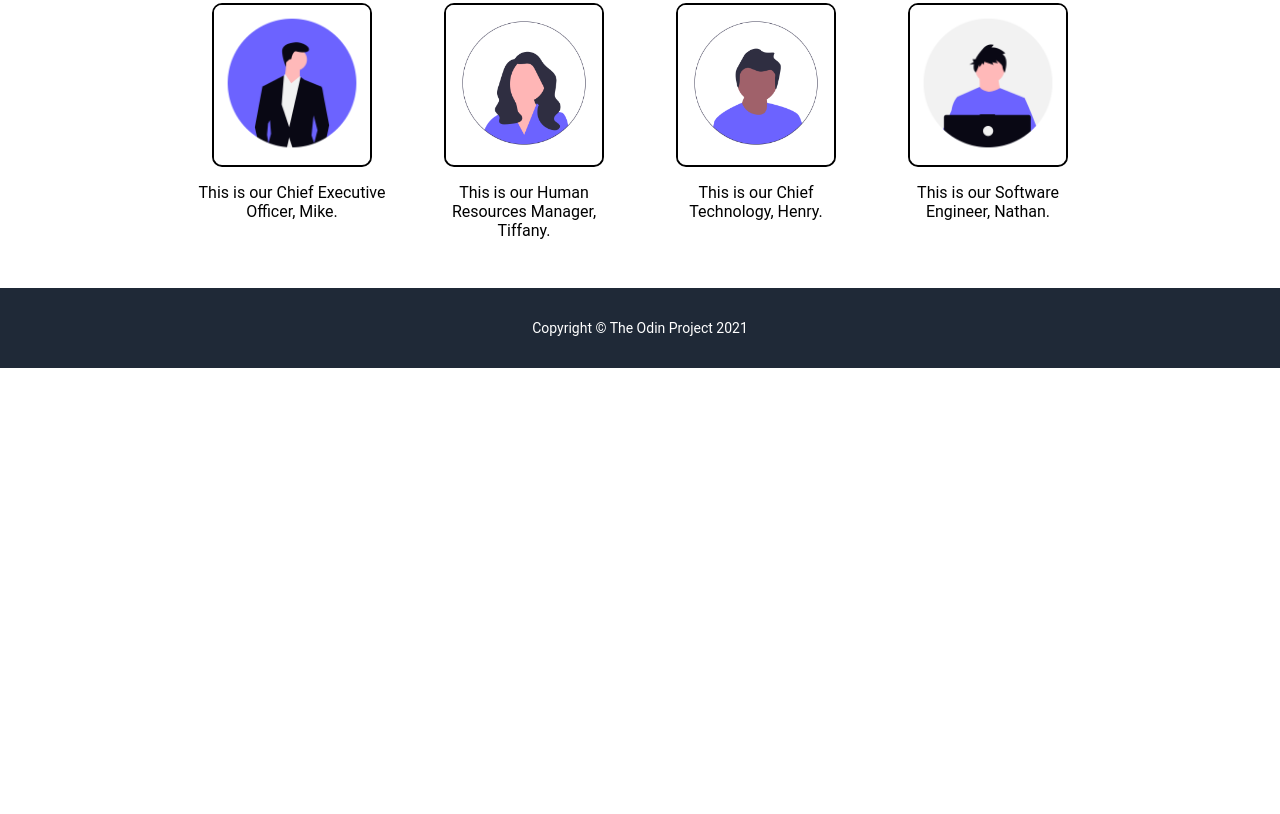
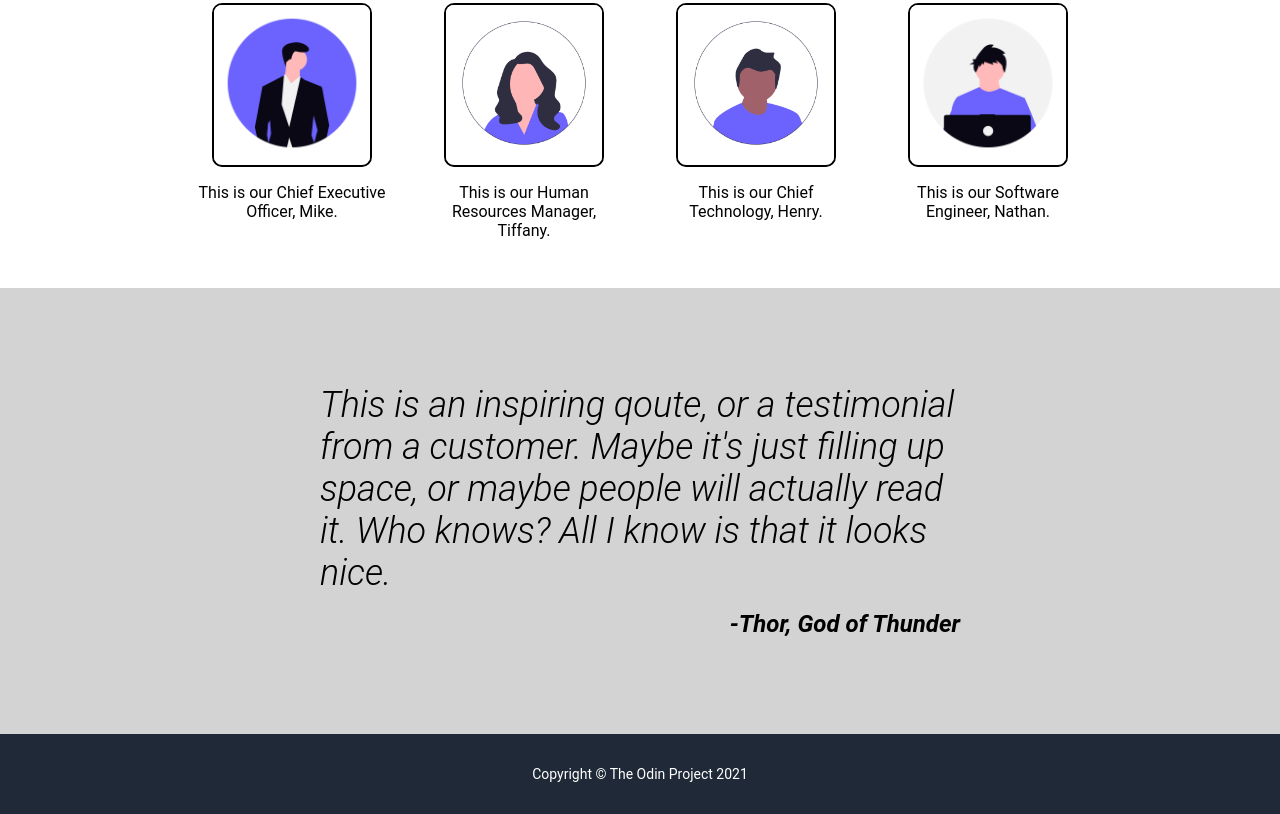
Before and after one commit to justwin02/landing-page, a plain HTML site: page index.html in a window 1280 px wide. Shown: the part 548-1362 px from the top of the page. Before the commit the page ends 916 px from the top, so only its background shows below. Drawn offline with Linux system fonts and the light colour scheme.

Commit message:
Quotation and citing is aligned to the center of the section

```diff
--- a/index.html
+++ b/index.html
@@ -67,6 +67,12 @@
                 </div>
             </div>
         </section>
+        <section id="qoute" class="qoute-section">
+                <p>This is an inspiring qoute, or a testimonial from a customer. Maybe it's just filling up space, or maybe people will actually read it. Who knows? All I know is that it looks nice.</p>
+                <cite>-Thor, God of Thunder</cite>
+        </section>
+        <section id="join" class="join-sign">
+        </section>
     </main>
 
     <footer>
--- a/styles/styles.css
+++ b/styles/styles.css
@@ -132,3 +132,23 @@ button:hover{
     height: auto;
     object-fit: cover;
 }
+
+.qoute-section{
+    background-color: lightgrey;
+    padding: 6rem 20rem;
+    align-content: center;
+}
+
+.qoute-section {
+    font-size: 36px;
+    font-style: italic;
+    font-weight: 300;
+}
+
+.qoute-section cite{
+    display: block;
+    margin-top: 1rem;
+    font-size: 24px;
+    font-weight: bold;
+    text-align: right;
+}
```
